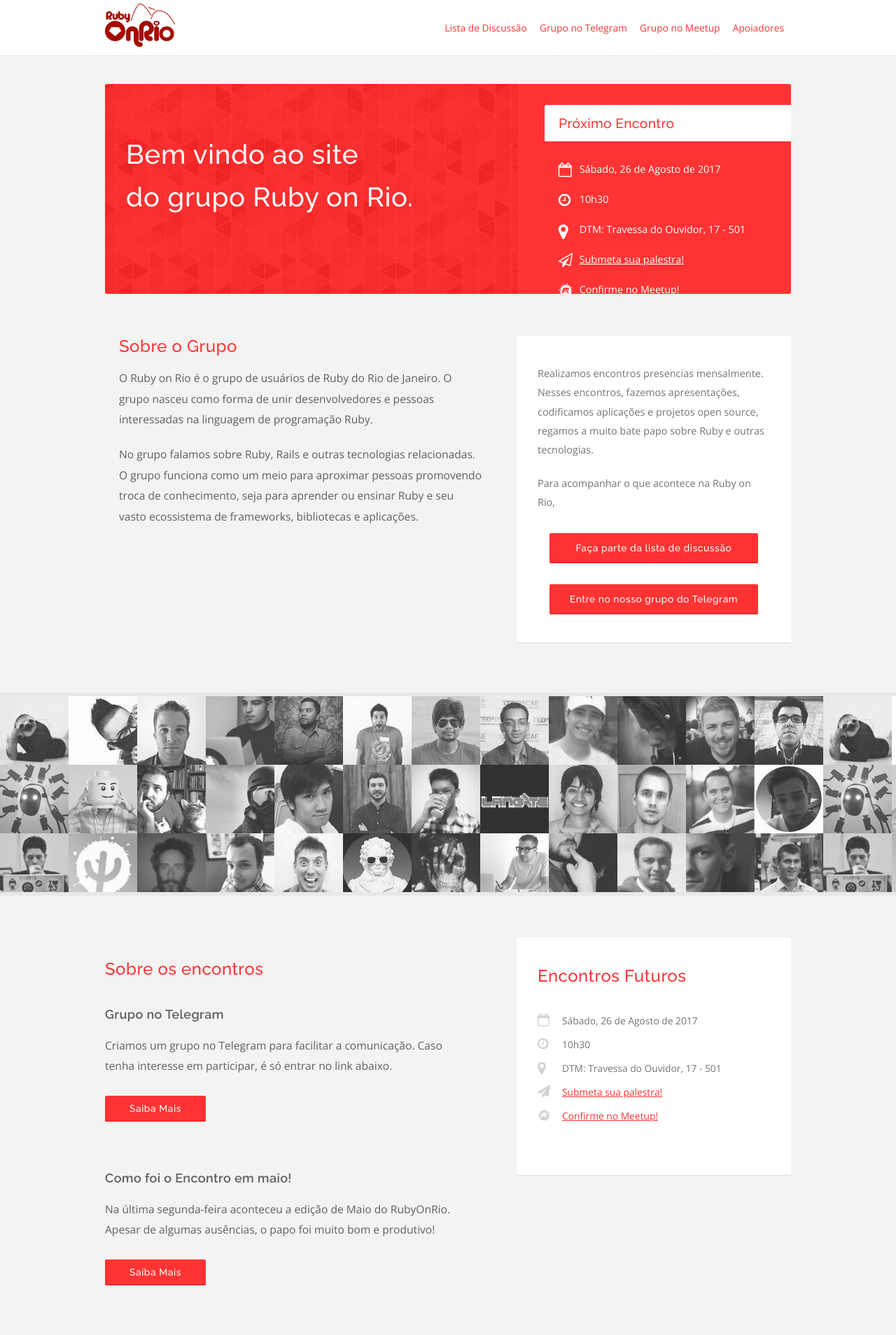
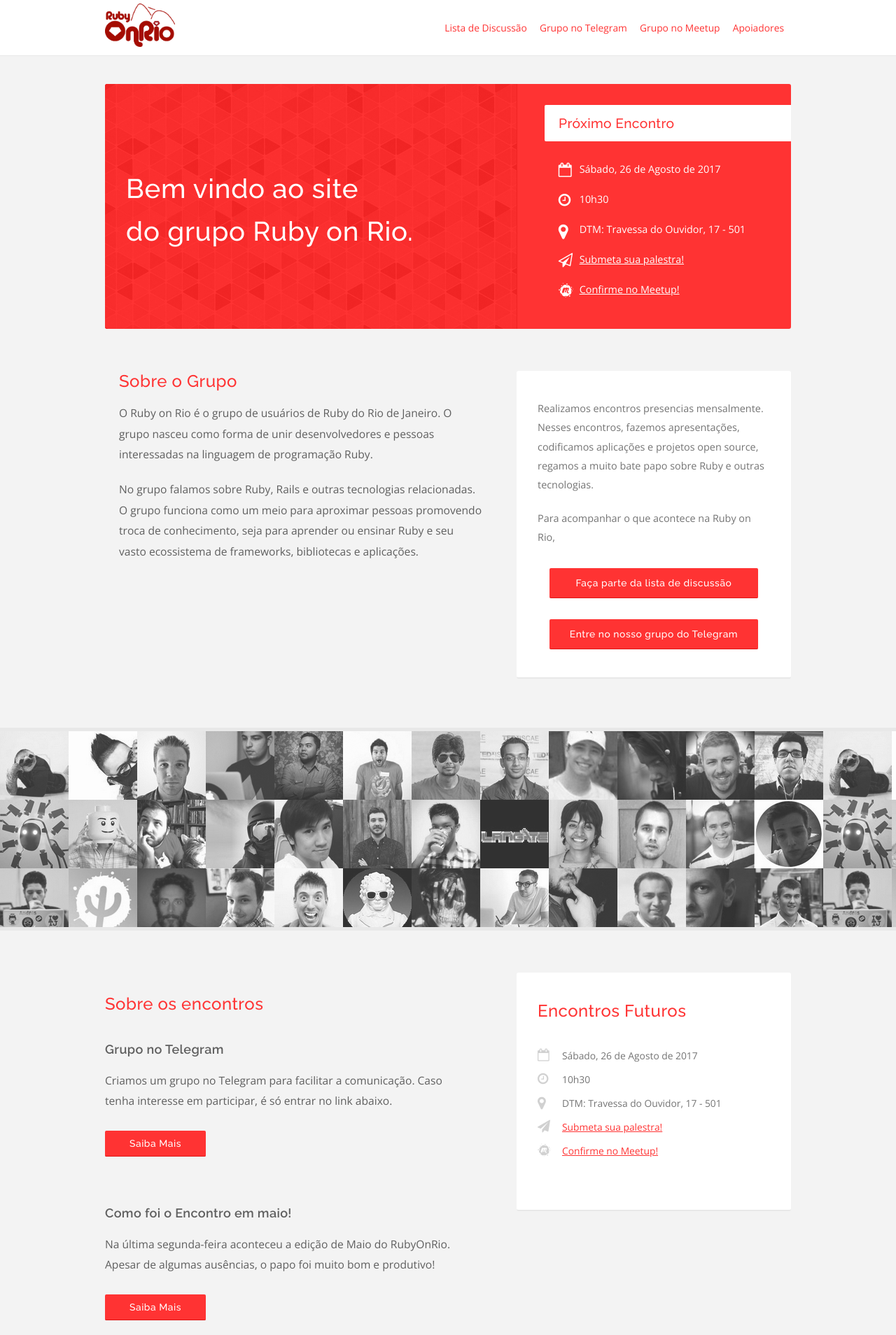
Before and after one commit to rubyonrio/rubyonrio.github.com, a Jekyll site: the page built from index.html, in a window 1280 px wide. Shown: the top 1908 px of the page at 70% size. Built offline with Jekyll 4.4.1, drawn with Linux system fonts in a browser that asks for light colours.

Commit message:
updating heights to include meetup links

```diff
--- a/sass/main.scss
+++ b/sass/main.scss
@@ -99,7 +99,7 @@ header {
   color: #fff;
 
   section.intro, article.next-meetup {
-    height: 300px;
+    height: 350px;
     float: left;
   }
 
@@ -109,7 +109,7 @@ header {
     background: url("/img/pattern3.png");
 
     h2 {
-      padding-top: 30px;
+      padding-top: 79px;
       font-weight: 500;
       font-size: 3.2em;
       line-height: 1.6em;
```
Also changed, not shown: Gemfile.lock, stylesheets/main.css.
